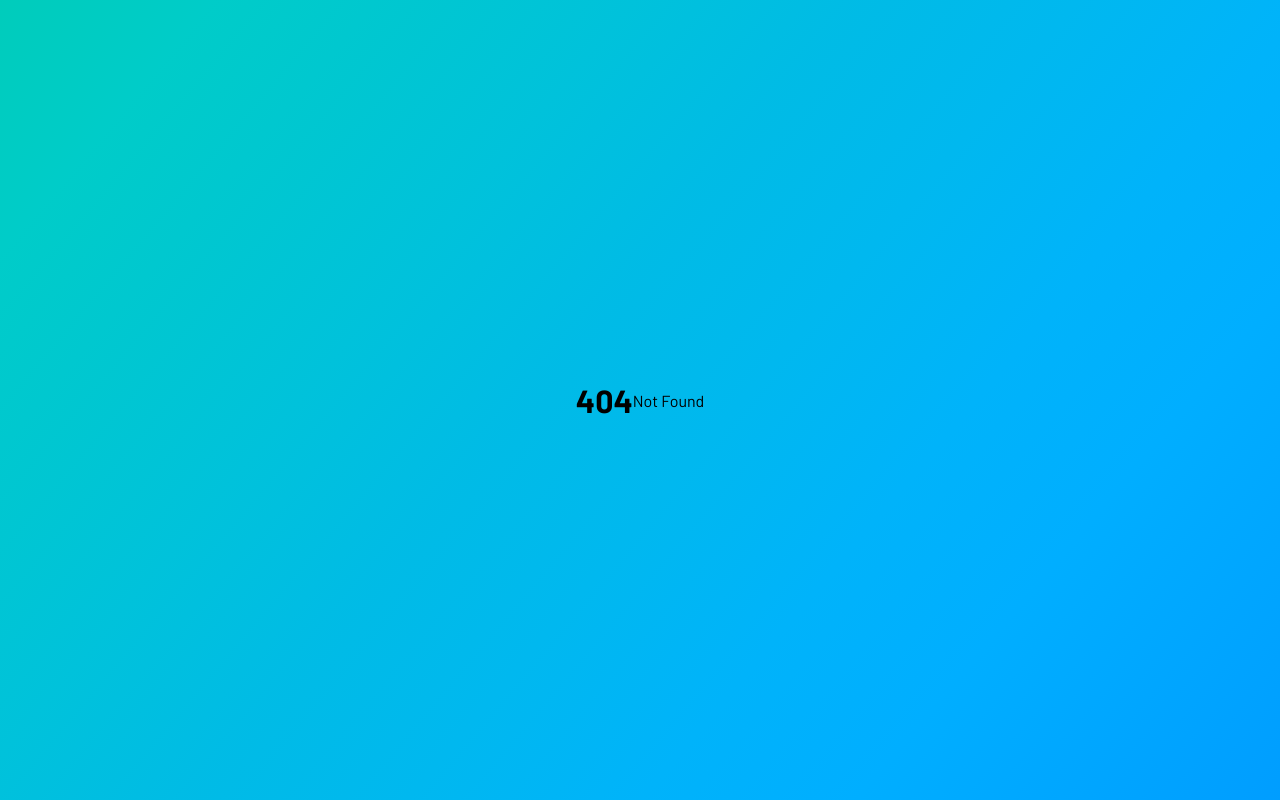
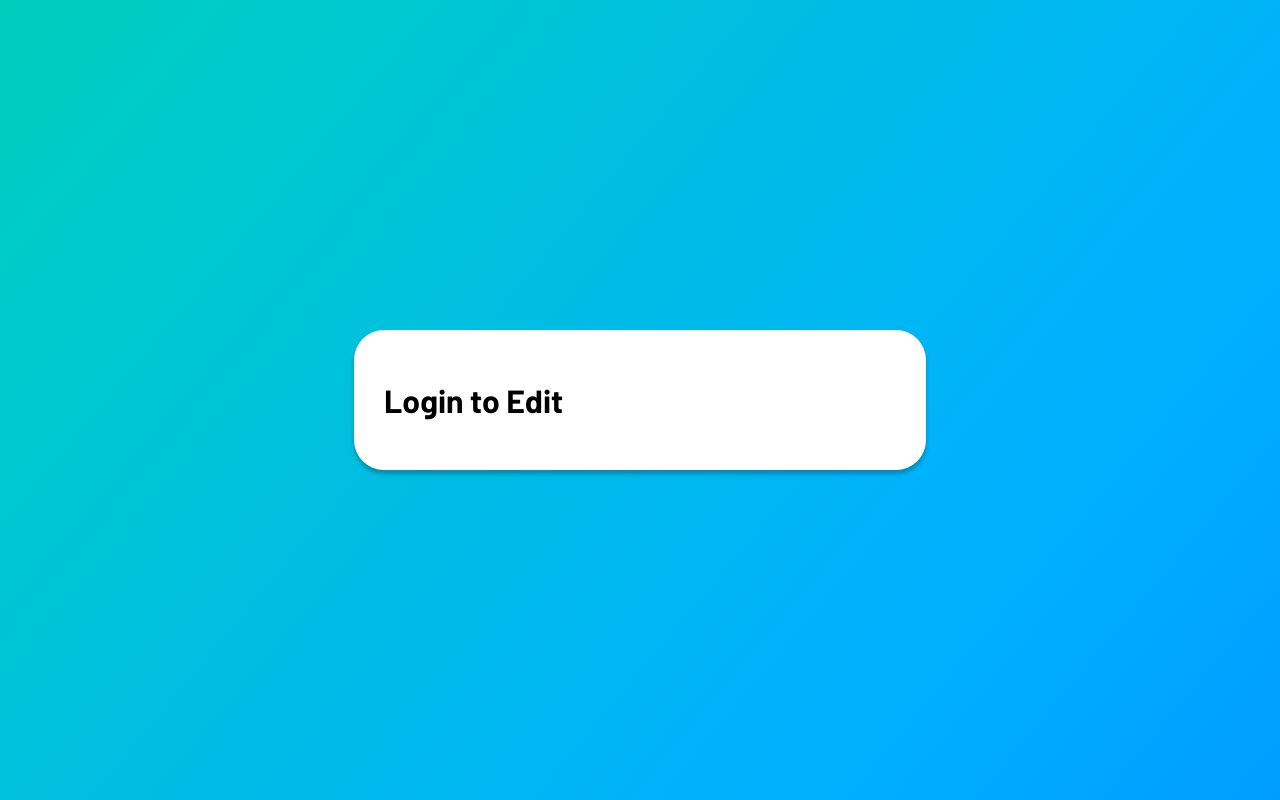
Before and after one commit to TitaniumCladStudios/ContentifyDemo, a SvelteKit app: page /login in a window 1280 px wide. Before the commit this address had no page. Built offline with nearby package versions, Linux system fonts and the light colour scheme.

Commit message:
Added a login

```diff
--- a/package.json
+++ b/package.json
@@ -16,6 +16,7 @@
 	"type": "module",
 	"dependencies": {
 		"@sveltejs/adapter-netlify": "^2.0.7",
+		"firebase": "^9.21.0",
 		"node-html-parser": "^6.1.5",
 		"redis": "^4.6.6"
 	}
--- /dev/null
+++ b/src/routes/login/+page.svelte
@@ -0,0 +1,23 @@
+<script>
+
+</script>
+
+<div class="content-container">
+    <h1>Login to Edit</h1>
+</div>
+
+<style>
+    .content-container {
+        width: 40%;
+        padding: 30px;
+        background-color: #fff;
+        border-radius: 30px;
+        box-shadow: 0px 4px 4px rgba(0, 0, 0, 0.25);
+    }
+    @media(max-width: 850px){
+        .content-container {
+            width: 90%;
+            margin: 10px;
+        }
+    }
+</style>
```
Also changed, not shown: src/routes/edit/+page.server.js (+28 -0 lines), 1 other file (tests, documents, lock files or other folders).
